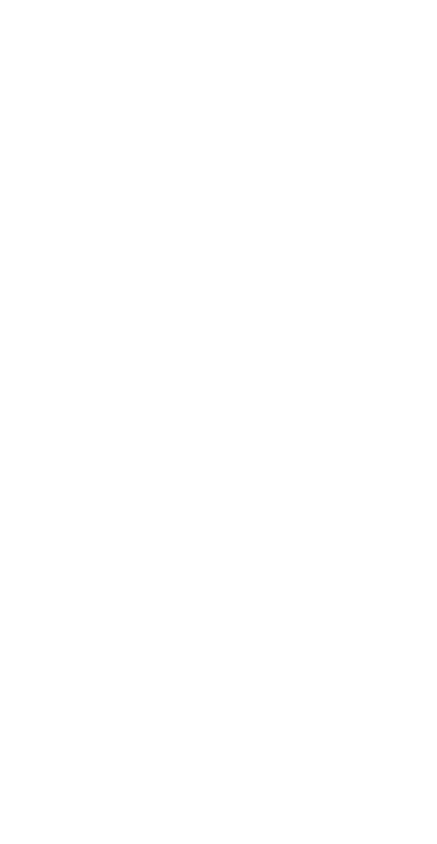
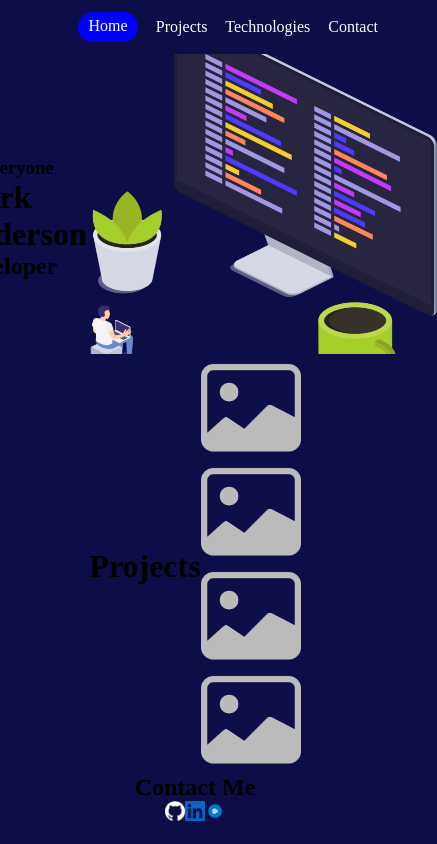
Before and after one commit to Sachinsh72/Milestone-Projects, a plain HTML site: page Html-CSS-Projects/Simple-Responsive-page/index.html in a window 390 px wide. Shown: the whole page, 437 px wide, since content can reach past the window. Drawn offline with Linux system fonts and the light colour scheme.

Commit message:
Responsive page

```diff
--- a/Html-CSS-Projects/Simple-Responsive-page/index.html
+++ b/Html-CSS-Projects/Simple-Responsive-page/index.html
@@ -9,6 +9,101 @@
     <link rel="stylesheet" href="./style/style.css">
 </head>
 <body>
+    <!-- Header  -->
+    <header>
+        <!-- Navigation -->
+        <nav>
+            <div class="hambrger">
+                <img src="./assets/hambrger.png" alt="Hambrger">
+            </div>
 
+            <!-- Nav only at Left  -->
+            <div class="nav-left">
+                <ul>
+                    <li class="home">Home</li>
+                    <li>Projects</li>
+                    <li>Technologies</li>
+                    <li>Contact</li>
+                </ul>
+            </div>
+
+        </nav>
+    </header>
+
+    <!-- Main -->
+    <main>
+
+        <!-- Upper Container  -->
+        <div class="up-container">
+
+            <!-- Upper Left Container -->
+            <div class="left-up-container">
+                <div class="hello-1">
+                    <img src="./assets/waving-hand.png" alt="Hello image">
+                    <h3>Hi Everyone</h3>
+                </div>
+                <div class="hello-2">
+                    <h1>Mark Anderson</h1>
+                    <h2>Developer</h2>
+                </div>
+            </div>
+
+            <!-- Upper Right Contact -->
+            <div class="right-up-container">
+                <img src="./assets/pc-image.png" alt="Image">
+            </div>
+        </div>
+
+        <!-- Down-Container  -->
+        <div class="down-container">
+
+            <!-- Down Container Heading  -->
+            <div class="middle-heading">
+                <h1>Projects</h1>
+            </div>
+
+            <!-- Image set  -->
+            <div class="img-set">
+
+                <div class="up-img">
+                    <div class="img-box">
+                        <img src="./assets/image.png" alt="Image">
+                        <h3></h3>
+                    </div>
+                    <div class="img-box">
+                        <img src="./assets/image.png" alt="Image">
+                        <h3></h3>
+                    </div>
+                </div>
+
+                <div class="down-img">
+                    <div class="img-box">
+                        <img src="./assets/image.png" alt="Image">
+                        <h3></h3>
+                    </div>
+                    <div class="img-box">
+                        <img src="./assets/image.png" alt="Image">
+                        <h3></h3>
+                    </div>
+                </div>
+            </div>
+        </div>
+
+        <!-- Footer  -->
+        <footer>
+            <!-- Footer Head  -->
+            <div class="foot-head">
+                <h2>Contact Me</h2>
+            </div>
+
+            <!-- Footer Image  -->
+            <div class="foot-img">
+                <img src="./assets/github.png" alt="Github">
+                <img src="./assets/linkedin.png" alt="Linkedln">
+                <img src="./assets/outlook.png" alt="outlook">
+            </div>
+        </footer>
+
+    </main>
 </body>
 </html>
--- a/Html-CSS-Projects/Simple-Responsive-page/style/style.css
+++ b/Html-CSS-Projects/Simple-Responsive-page/style/style.css
@@ -0,0 +1,96 @@
+*{
+    margin: 0;
+    padding: 0;
+    background-color: rgb(13, 13, 72);
+}
+
+                     /* All Imgaes  */
+
+.hambrger img{
+    height: 20px;
+    width: 20px;
+}
+
+.hello-1 img{
+    height: 20px;
+    width: 20px;
+}
+
+.right-up-container img{
+    height: 300px;
+    width: 350px;
+}
+
+
+.img-box img{
+    height: 100px;
+    width: 100px;
+}
+
+.foot-img img{
+    height: 20px;
+    width: 20px;
+}
+
+                         /* All Content  */
+
+/* Navigation */
+
+.hambrger{
+    display: none;
+}
+
+nav{
+    display: flex;
+    justify-content: end;
+    padding: 12px;
+}
+
+.nav-left{
+    width: 300px;
+    color: white;
+}
+
+.nav-left ul{
+    display: flex;
+    align-items: center;
+    justify-content: space-between;
+    list-style: none;
+}
+
+.home{
+    background-color: blue;
+    border: none;
+    color: white;
+    border-radius: 15px;
+    padding: 5px;
+    height: 20px;
+    width: 50px;
+    text-align: center;
+}
+
+/* Main */
+
+.up-container{
+    display: flex;
+    align-items: center;
+    justify-content: center;
+}
+
+.down-container{
+    display: flex;
+    align-items: center;
+    justify-content: center;
+}
+
+/* Footer  */
+
+.foot-head{
+    text-align: center;
+}
+
+.foot-img{
+    display: flex;
+    align-items: center;
+    justify-content: center;
+}
```
